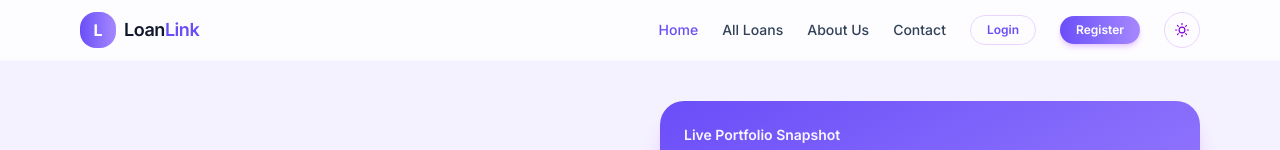
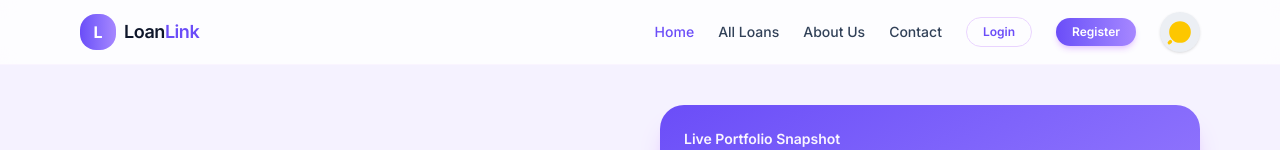
Before and after one commit to nswarnob/mrats-client, a React (Vite) app: page / in a window 1280 px wide. Shown: the top 150 px of the page. Built offline with nearby package versions, Linux system fonts and the light colour scheme; no server answers.

Commit message:
fixed theme controller

```diff
--- a/src/Components/Shared/Navbar.jsx
+++ b/src/Components/Shared/Navbar.jsx
@@ -2,11 +2,10 @@ import React, { useContext, useState } from "react";
 import { Link, NavLink } from "react-router";
 import { FiMenu, FiX, FiMoon, FiSun } from "react-icons/fi";
 import { AuthContext } from "../../Provider/AuthProvider";
-import { ThemeContext } from "../../Provider/ThemeProvider";
+import ThemeControler from "../../ui/ThemeController";
 
 const Navbar = () => {
   const { user, logOut } = useContext(AuthContext);
-  const { theme, toggleTheme } = useContext(ThemeContext);
 
   const [open, setOpen] = useState(false);
 
@@ -96,29 +95,17 @@ const Navbar = () => {
           )}
 
           {/* Theme Toggle */}
-          <button
-            onClick={toggleTheme}
-            className="flex h-9 w-9 items-center justify-center rounded-full border border-purple-200 text-purple-700 hover:bg-purple-50 transition
-                       dark:border-white/10 dark:text-slate-100 dark:hover:bg-white/10"
-            aria-label="Toggle theme"
-            title="Toggle theme"
-          >
-            {theme === "nord" ? <FiSun /> : <FiMoon />}
-          </button>
+          <div>
+            <ThemeControler></ThemeControler>
+          </div>
         </nav>
 
         {/* Mobile Buttons */}
         <div className="flex items-center gap-2 md:hidden">
           {/* Theme toggle on mobile too */}
-          <button
-            onClick={toggleTheme}
-            className="flex h-9 w-9 items-center justify-center rounded-full border border-purple-200 text-purple-700 hover:bg-purple-50 transition
-                       dark:border-white/10 dark:text-slate-100 dark:hover:bg-white/10"
-            aria-label="Toggle theme"
-            title="Toggle theme"
-          >
-            {theme === "dark" ? <FiSun /> : <FiMoon />}
-          </button>
+          <div>
+            <ThemeControler></ThemeControler>
+          </div>
 
           <button
             onClick={() => setOpen((p) => !p)}
--- /dev/null
+++ b/src/ui/ThemeController.jsx
@@ -0,0 +1,37 @@
+import React, { useContext } from "react";
+import { ThemeContext } from "../Provider/ThemeProvider";
+
+const ThemeControler = () => {
+  const { theme, toggleTheme } = useContext(ThemeContext);
+
+  return (
+    <label className="swap swap-rotate cursor-pointer">
+      {/* hidden checkbox */}
+      <input
+        type="checkbox"
+        onChange={toggleTheme}
+        checked={theme === "nord-dark"}
+      />
+
+      {/* ☀️ sun icon (light mode) */}
+      <svg
+        className="swap-off h-10 w-10 fill-current rounded-full bg-base-100 shadow text-yellow-400"
+        xmlns="http://www.w3.org/2000/svg"
+        viewBox="0 0 24 24"
+      >
+        <path d="M5.64,17l-.71.71a1,1,0,1,0,1.41,1.41l.71-.71A1,1,0,0,0,5.64,17ZM12,5.5A6.5,6.5,0,1,0,18.5,12,6.51,6.51,0,0,0,12,5.5Z" />
+      </svg>
+
+      {/* 🌙 moon icon (dark mode) */}
+      <svg
+        className="swap-on h-10 w-10 fill-current bg-base-100  rounded-full shadow text-blue-300"
+        xmlns="http://www.w3.org/2000/svg"
+        viewBox="0 0 24 24"
+      >
+        <path d="M21.64,13a1,1,0,0,0-1.05-.14,8,8,0,1,1-7.49-13A10.14,10.14,0,1,0,22,14.05,1,1,0,0,0,21.64,13Z" />
+      </svg>
+    </label>
+  );
+};
+
+export default ThemeControler;
```
